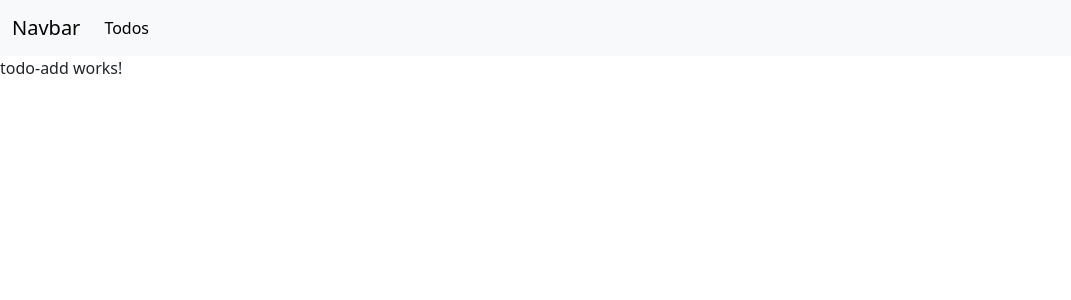
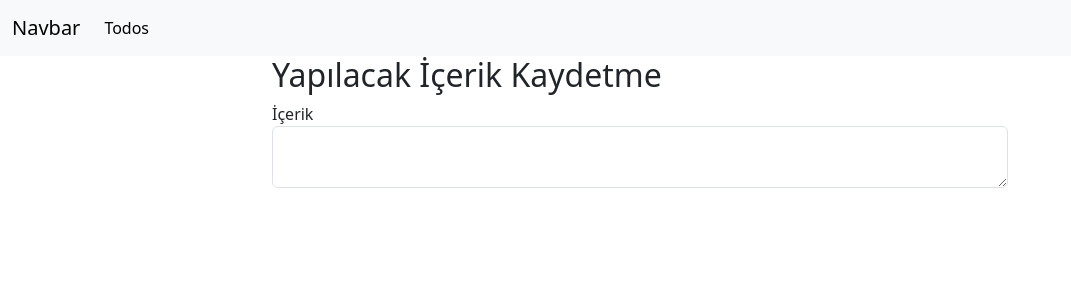
Before and after one commit to CeylinC/Angular-Todo-App, an Angular app in the folder TodoApp/: page /todo-add in a window 1280 px wide. Shown: the top 300 px of the page, without its empty margins (0-1071 px from the left). Built offline with nearby package versions, Linux system fonts and the light colour scheme.

Commit message:
refsvtor: edit todo add page

```diff
--- a/TodoApp/src/app/app.module.ts
+++ b/TodoApp/src/app/app.module.ts
@@ -8,6 +8,7 @@ import { TodoAddComponent } from './pages/todo-add/todo-add.component';
 import { TodoUpdateComponent } from './pages/todo-update/todo-update.component';
 import { HttpClientModule } from '@angular/common/http';
 import { environment } from '../environments/environment.prod';
+import { ReactiveFormsModule } from '@angular/forms';
 
 @NgModule({
   declarations: [
@@ -19,7 +20,8 @@ import { environment } from '../environments/environment.prod';
   imports: [
     BrowserModule,
     AppRoutingModule,
-    HttpClientModule
+    HttpClientModule,
+    ReactiveFormsModule
   ],
   providers: [{provide: 'BASE_API_URL', useValue: environment.baseUrl}],
   bootstrap: [AppComponent]
--- a/TodoApp/src/app/pages/todo-add/todo-add.component.html
+++ b/TodoApp/src/app/pages/todo-add/todo-add.component.html
@@ -1 +1,13 @@
-<p>todo-add works!</p>
+<div class="container">
+    <div class="row">
+        <div class="col-md-8 offset-md-2">
+            <h2>Yapılacak İçerik Kaydetme</h2>
+            <form [formGroup]="todoForm" (ngSubmit)="add()">
+                <div class="mb-3">
+                    <label for="">İçerik</label>
+                    <textarea formControlName="content" class="form-control"></textarea>
+                </div>
+            </form>
+        </div>
+    </div>
+</div>
--- a/TodoApp/src/app/pages/todo-add/todo-add.component.ts
+++ b/TodoApp/src/app/pages/todo-add/todo-add.component.ts
@@ -1,12 +1,27 @@
 import { Component } from '@angular/core';
+import { TodoService } from '../../services/todo.service';
+import { Router } from '@angular/router';
+import { FormControl, FormGroup } from '@angular/forms';
+import { TodoAdd } from '../../models/todo-add';
 
 @Component({
   selector: 'app-todo-add',
   standalone: false,
-
   templateUrl: './todo-add.component.html',
   styleUrl: './todo-add.component.css'
 })
 export class TodoAddComponent {
+  todoForm = new FormGroup({
+    content: new FormControl('')
+  })
 
+  constructor(private todoService: TodoService, private router: Router) {
+
+  }
+
+  add(){
+    this.todoService.add(this.todoForm.value as TodoAdd).subscribe(x => {
+      if(x == true) this.router.navigateByUrl('/todos')
+    })
+  }
 }
```
